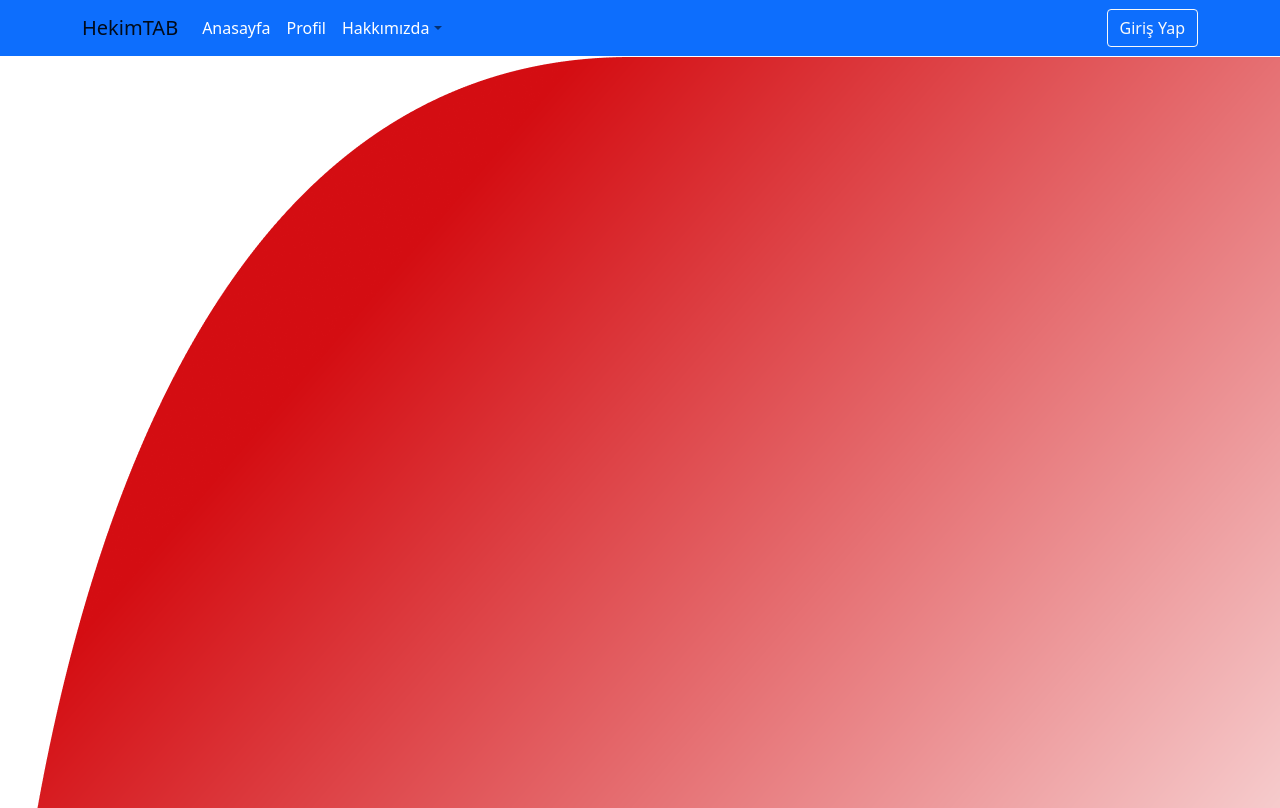
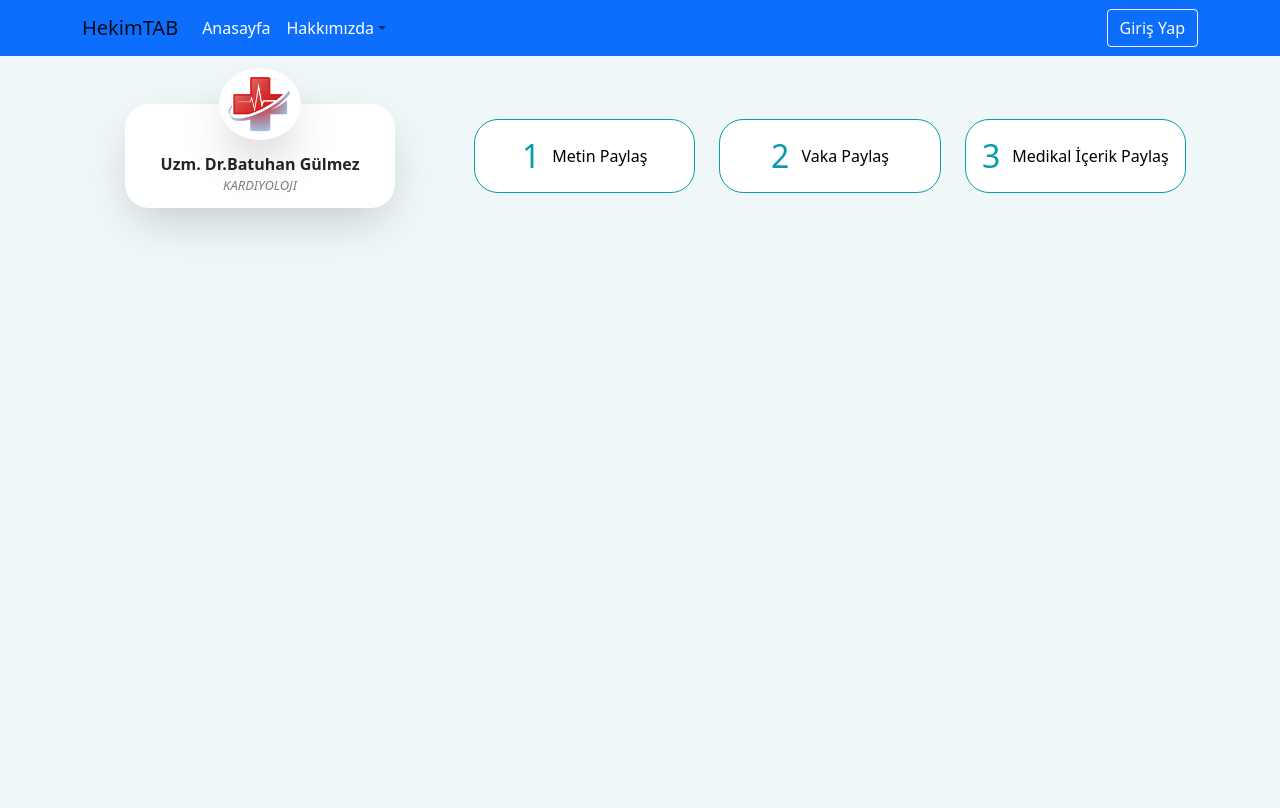
Before and after one commit to Batuhangulmez/HekimTAB-project, a React (Create React App) app in the folder client/: page /profile in a window 1280 px wide. Built offline with nearby package versions, Linux system fonts and the light colour scheme.

Commit message:
profileScreen design update

```diff
--- a/client/src/App.css
+++ b/client/src/App.css
@@ -1,4 +1,4 @@
 .appContainer {
-  background-image: url("images/bgImage.png");
+  background-color: #eff7f8;
   min-height: 94vh;
 }
--- a/client/src/App.js
+++ b/client/src/App.js
@@ -8,6 +8,7 @@ import { Container } from "react-bootstrap";
 import HomeScreen from "./Screens/HomeScreen";
 import AuthScreen from "./Screens/AuthScreen";
 import PostScreen from "./Screens/PostScreen";
+import ProfileScreen from "./Screens/ProfileScreen";
 
 function App() {
   return (
@@ -19,6 +20,7 @@ function App() {
             <Route path="/" element={<HomeScreen />} exact />
             <Route path="/auth" element={<AuthScreen />} />
             <Route path="/post" element={<PostScreen />} />
+            <Route path="/profile" element={<ProfileScreen />} />
           </Routes>
         </Container>
       </section>
--- a/client/src/Components/Header.js
+++ b/client/src/Components/Header.js
@@ -32,14 +32,19 @@ const Header = () => {
         <Navbar.Collapse id="basic-navbar-nav">
           <Nav className="me-auto">
             <Nav.Link className="text-white">Anasayfa</Nav.Link>
-            <Nav.Link className="text-white">Profil</Nav.Link>
+
             {user ? (
-              <Nav.Link as={Link} to="/post" className="text-white">
-                Paylaş
-              </Nav.Link>
+              <Nav>
+                <Nav.Link as={Link} to="/post" className="text-white">
+                  Paylaş
+                </Nav.Link>
+                <Nav.Link as={Link} to="/profile" className="text-white">
+                  Profil
+                </Nav.Link>
+              </Nav>
             ) : undefined}
             <NavDropdown
-              title={<span className="text-white"> Hakkımızda</span>}
+              title={<span className="text-white">Hakkımızda</span>}
               id="basic-nav-dropdown"
             >
               <NavDropdown.Item>Duyurular</NavDropdown.Item>
--- a/client/src/Screens/PostScreen.js
+++ b/client/src/Screens/PostScreen.js
@@ -1,24 +1,29 @@
-import React, { useState } from "react";
+import React, { useEffect, useState } from "react";
 import ReactFileBase64 from "react-file-base64";
 import { Container, Form, Button } from "react-bootstrap";
 import styles from "../mystyle.module.css";
 
 import { useNavigate } from "react-router-dom";
-import { useDispatch } from "react-redux";
+import { useDispatch, useSelector } from "react-redux";
 import { createPost } from "../actions/postActions";
 
 const PostScreen = () => {
+  const { fullname } = useSelector((state) => state.user.userData.user);
   const [postData, setPostData] = useState({
     category: "",
     content: "",
     image: "",
+    creator: "",
   });
-
   const navigate = useNavigate();
   const dispatch = useDispatch();
+  useEffect(() => {
+    setPostData({ ...postData, creator: fullname });
+  }, []);
 
   return (
     <>
+      <Container className={styles.postContainer}>
         <Form
           onSubmit={(e) => {
             e.preventDefault();
@@ -29,12 +34,11 @@ const PostScreen = () => {
           }}
         >
           <Form.Group>
-          <h1>Vaka Paylaş</h1>
+            <h2>Vaka Paylaş</h2>
           </Form.Group>
-        <Form.Group>
+          <Form.Group className={styles.groupStyle}>
             <Form.Label> Kategori</Form.Label>
             <Form.Control
-            required
               type="text"
               placeholder="Kategori yaz"
               name="category"
@@ -44,7 +48,7 @@ const PostScreen = () => {
             />
           </Form.Group>
 
-        <Form.Group>
+          <Form.Group className={styles.groupStyle}>
             <Form.Label>İçerik</Form.Label>
             <Form.Control
               type="text"
@@ -57,7 +61,7 @@ const PostScreen = () => {
             />
           </Form.Group>
 
-        <Form.Group>
+          <Form.Group className={styles.groupStyle}>
             <ReactFileBase64
               type="file"
               multiple={false}
@@ -70,6 +74,7 @@ const PostScreen = () => {
             Paylaş
           </Button>
         </Form>
+      </Container>
     </>
   );
 };
--- /dev/null
+++ b/client/src/Screens/ProfileScreen.js
@@ -0,0 +1,57 @@
+import React from "react";
+import { Col, Row } from "react-bootstrap";
+import { Link } from "react-router-dom";
+import Logo from "../images/Logo.png";
+import styles from "../mystyle.module.css";
+
+const ProfileScreen = () => {
+  const { fullName, title, profession } = {
+    fullName: "Batuhan Gülmez",
+    title: "Uzm. Dr.",
+    profession: "Kardiyoloji",
+    image: "../images/Logo.png",
+  };
+  // <img src={Logo} alt="Profile Image" />
+  return (
+    <article className={styles.profileArticle}>
+      <Row className={styles.profileContent}>
+        <Col md={4} className={styles.profileASideContent}>
+          <div className={styles.profileCard}>
+            <div className={styles.userImgContainer}>
+              <img src={Logo} className={styles.img} alt="img" />
+            </div>
+            <span className={styles.userHeadingContent}>
+              {title}
+              {fullName}
+              <span>{profession}</span>
+            </span>
+          </div>
+        </Col>
+        <Col md={8} className={styles.profileBSideContent}>
+          <Row style={{ width: "100%" }}>
+            <Col sd={4}>
+              <Link to="/post" className={styles.shareCard}>
+                <div className={styles.icon}>1</div>
+                <div className={styles.text}>Metin Paylaş</div>
+              </Link>
+            </Col>
+            <Col sd={4}>
+              <div className={styles.shareCard}>
+                <div className={styles.icon}>2</div>
+                <div className={styles.text}>Vaka Paylaş</div>
+              </div>
+            </Col>
+            <Col sd={4}>
+              <div className={styles.shareCard}>
+                <div className={styles.icon}>3</div>
+                <div className={styles.text}>Medikal İçerik Paylaş</div>
+              </div>
+            </Col>
+          </Row>
+        </Col>
+      </Row>
+    </article>
+  );
+};
+
+export default ProfileScreen;
--- a/client/src/actions/userActions.js
+++ b/client/src/actions/userActions.js
@@ -28,7 +28,6 @@ export const Login = (formData, history) => async (dispatch) => {
     const { data } = await api.Login(formData);
 
     dispatch({ type: AUTH, payload: data });
-    history.push("/");
   } catch (error) {
     dispatch({
       type: SIGNIN_FAIL,
--- a/client/src/mystyle.module.css
+++ b/client/src/mystyle.module.css
@@ -1,3 +1,10 @@
+:root {
+  --mainColor: #089bab;
+  --white: #ffffff;
+}
+* {
+  font-weight: 500;
+}
 .homeContainer {
   display: flex;
   flex-direction: column;
@@ -39,8 +46,7 @@
   margin-bottom: 25px;
   margin-top: 35px;
 }
-.authContainer .groupStyle {
-}
+
 .authContainer .lastGroupStyle {
   margin-top: 12px;
   text-align: center;
@@ -56,6 +62,32 @@
   background-color: red;
   text-transform: uppercase;
 }
+.postContainer {
+  display: flex;
+  flex-direction: column;
+  justify-content: center;
+  height: 94vh;
+}
+.postContainer Form {
+  align-content: center;
+  margin-top: 8px;
+  background-color: white;
+  padding: 30px;
+  border-radius: 12px;
+}
+.postContainer .groupStyle {
+  margin-bottom: 8px;
+}
+.postContainer button {
+  width: 100%;
+  background-color: firebrick;
+  text-transform: uppercase;
+}
+.postContainer button:hover {
+  width: 100%;
+  background-color: red;
+  text-transform: uppercase;
+}
 
 .postMain {
   display: flex;
@@ -64,3 +96,85 @@
   align-items: center;
   height: 80vh;
 }
+
+.profileArticle {
+  height: 94vh;
+}
+.profileContent {
+  display: flex;
+  align-items: center;
+  padding: 24px 0;
+}
+.profileASideContent {
+  display: flex;
+  flex-direction: column;
+  text-align: center;
+  align-items: center;
+  align-content: space-between;
+  border-radius: 24px;
+  margin-top: 24px;
+  padding-bottom: 8px;
+}
+.profileBSideContent {
+  display: flex;
+  justify-content: center;
+  align-items: center;
+  border-radius: 24px;
+  margin-top: 24px;
+  padding-bottom: 8px;
+}
+.profileCard {
+  background-color: #fff;
+  padding: 0 24px 0px 24px;
+  box-shadow: rgba(0, 0, 0, 0.2) 0px 18px 50px -10px;
+  border-radius: 24px;
+}
+.userHeadingContent {
+  display: flex;
+  flex-direction: column;
+  margin: 12px;
+  margin-top: 48px;
+  font-weight: 700;
+}
+.userHeadingContent span {
+  font-style: italic;
+  text-transform: uppercase;
+  color: gray;
+  font-size: small;
+}
+.userImgContainer {
+  display: flex;
+  justify-content: center;
+  align-items: center;
+  position: relative;
+}
+
+.img {
+  position: absolute;
+  height: 72px;
+  background-color: white;
+  border-radius: 100%;
+  padding: 8px;
+  box-shadow: rgba(0, 0, 0, 0.25) 0px 25px 50px -12px;
+}
+.shareCard {
+  display: flex;
+  flex-direction: row;
+  justify-content: center;
+  align-content: center;
+  align-items: center;
+  background-color: #fff;
+  text-decoration: none;
+  border: 1px solid var(--mainColor);
+  border-radius: 24px;
+  padding: 12px;
+}
+.shareCard .icon {
+  font-size: xx-large;
+  margin-right: 12px;
+  color: var(--mainColor);
+}
+.shareCard .text {
+  text-align: center;
+  color: black;
+}
```
Lines whose indentation alone changed are shown as unchanged.
